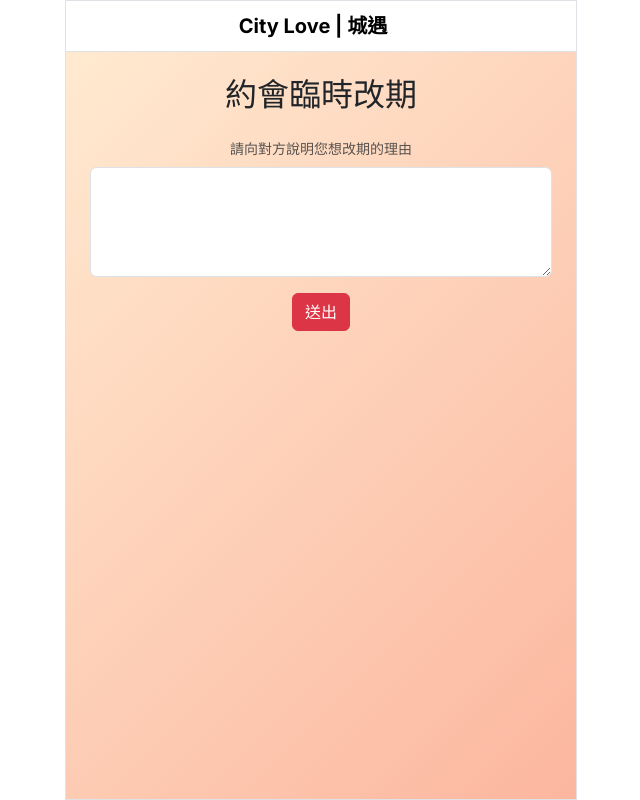
After one commit to citylovecommunity/linebot, a Flask app: page /1/change_time/1 in a window 1280 px wide. The commit adds this page. Shown: the whole page, without its empty margins (319-959 px from the left). Run offline with Flask 3, Linux system fonts and the light colour scheme; some libraries are stand-ins or nearby versions.

Commit message:
加入臨時改期

```diff
--- a/form_app/app.py
+++ b/form_app/app.py
@@ -1,5 +1,6 @@
 
 import os
+import re
 
 import psycopg
 from dotenv import load_dotenv
@@ -167,6 +168,42 @@ def router(token, action):
 
     else:
         return render_template('error.html', message='token錯誤❌')
+
+
+@app.route('/<token>/change_time/<int:member_id>', methods=['GET', 'POST'])
+def change_time(token, member_id):
+    if request.method == 'POST':
+        message = request.form['message']
+        matching_info = get_token_matching(token)
+
+        # check member_id in matching
+        if member_id not in (matching_info['subject_id'], matching_info['object_id']):
+            return render_template('error.html', message='無權限操作此配對❌')
+
+        # insert change_time_message
+        change_time_stmt = """
+        insert into change_time_history
+        (member_id, created_at, matching_id, change_time_message)
+        values (%s, now(), %s, %s)
+        """
+        with get_db() as conn:
+            with conn.cursor() as curr:
+                curr.execute(change_time_stmt, (member_id,
+                             matching_info['id'], message))
+            conn.commit()
+
+        return render_template('thank_you.html',
+                               header='您已成功改期',
+                               message="""
+                               本配對已成功改期<br>
+                               系統將重新為您安排配對<br>
+                               請耐心等待後續通知<br>
+                               """)
+    else:
+        # 檢查這一對是否已經有改期過，如果有，顯示提醒訊息
+        # if has_changed_time(matching_info['id']):
+        #     return render_template('change_time.html', token=token, member_id=member_id, message="這一對已經有改期過了")
+        return render_template('change_time.html', token=token, member_id=member_id)
 
 
 @app.route('/invitation', methods=['GET', 'POST'])
--- a/form_app/templates/base.html
+++ b/form_app/templates/base.html
@@ -8,6 +8,8 @@
     <link rel="stylesheet" href="https://cdn.jsdelivr.net/npm/bootstrap@5.3.0/dist/css/bootstrap.min.css">
     <link rel="stylesheet" href="https://cdn.jsdelivr.net/npm/bootstrap-icons@1.11.3/font/bootstrap-icons.min.css">
     <script src="https://cdn.jsdelivr.net/npm/@tailwindcss/browser@4"></script>
+    <link href="https://fonts.googleapis.com/css2?family=Inter:wght@400;700&display=swap" rel="stylesheet">
+
     <style type="text/tailwindcss">
         @theme {
           --color-brand: #fe602f;
@@ -16,6 +18,11 @@
     <style>
         main {
             background: linear-gradient(135deg, #ffecd2 0%, #fcb69f 100%);
+        }
+
+        body,
+        html {
+            font-family: 'Inter', 'Segoe UI', 'Helvetica Neue', Arial, 'Noto Sans', sans-serif;
         }
     </style>
 </head>
--- /dev/null
+++ b/form_app/templates/change_time.html
@@ -0,0 +1,17 @@
+{% extends "base.html" %}
+
+{% block content %}
+<h2 class="mb-4">約會臨時改期</h2>
+<form method="POST" action="{{ url_for('change_time', token=token, member_id=member_id) }}">
+    <div class="mb-3">
+        <div class="form-text text-muted mb-2">請向對方說明您想改期的理由</div>
+        <textarea id="message" name="message" class="form-control" rows="4" required></textarea>
+    </div>
+    <button type="submit" class="btn btn-danger" onclick="return confirmCancel()">送出</button>
+</form>
+<script>
+    function confirmCancel() {
+        return confirm('確定送出改期申請嗎？');
+    }
+</script>
+{% endblock %}
```
Also changed, not shown: form_app/templates/thank_you.html (+7 -9 lines).
